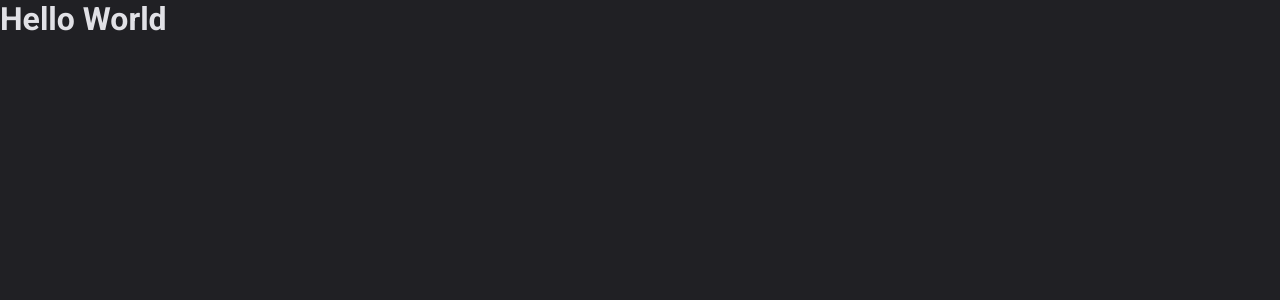
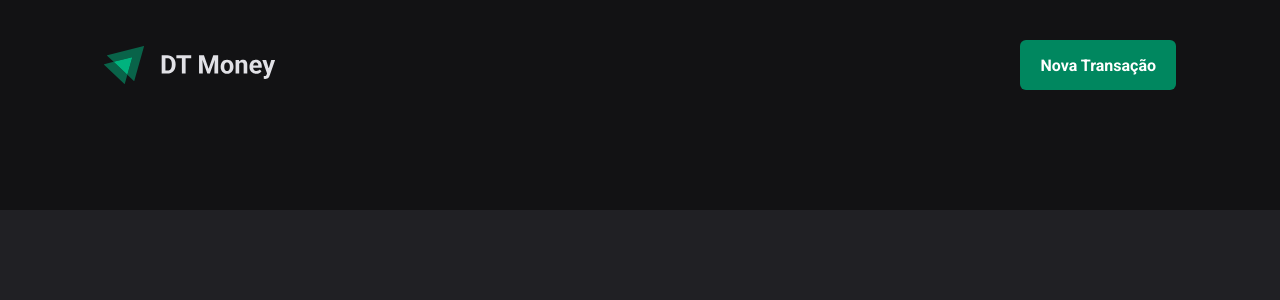
Before and after one commit to KrisMazzini/dt-money, a React (Vite) app: page / in a window 1280 px wide. Shown: the top 300 px of the page. Built offline with nearby package versions, Linux system fonts and the light colour scheme.

Commit message:
create header

```diff
--- a/src/App.tsx
+++ b/src/App.tsx
@@ -3,10 +3,12 @@
 import { defaultTheme } from './styles/themes/default'
 import { GlobalStyle } from './styles/global'
 
+import { Transactions } from './pages/Transactions'
+
 export function App() {
   return (
     <ThemeProvider theme={defaultTheme}>
-      <h1>Hello World</h1>
+      <Transactions />
 
       <GlobalStyle />
     </ThemeProvider>
--- /dev/null
+++ b/src/components/Header/index.tsx
@@ -0,0 +1,14 @@
+import { HeaderContainer, HeaderContent, NewTransactionButton } from './styles'
+
+import logoImg from '../../assets/logo.svg'
+
+export function Header() {
+  return (
+    <HeaderContainer>
+      <HeaderContent>
+        <img src={logoImg} alt="" />
+        <NewTransactionButton>Nova Transação</NewTransactionButton>
+      </HeaderContent>
+    </HeaderContainer>
+  )
+}
--- /dev/null
+++ b/src/components/Header/styles.ts
@@ -0,0 +1,37 @@
+import styled from 'styled-components'
+
+export const HeaderContainer = styled.header`
+  background: ${(props) => props.theme['gray-900']};
+  padding: 2.5rem 0 7.5rem;
+`
+
+export const HeaderContent = styled.div`
+  width: 100%;
+  max-width: 1120px;
+
+  margin: 0 auto;
+  padding: 0 1.5rem;
+
+  display: flex;
+  justify-content: space-between;
+  align-items: center;
+`
+
+export const NewTransactionButton = styled.button`
+  height: 50px;
+
+  padding: 0 1.25rem;
+  border: 0;
+  border-radius: 6px;
+
+  font-weight: bold;
+  color: ${(props) => props.theme.white};
+  background: ${(props) => props.theme['green-500']};
+
+  cursor: pointer;
+
+  &:hover {
+    background: ${(props) => props.theme['green-700']};
+    transition: background-color 0.2s;
+  }
+`
--- /dev/null
+++ b/src/pages/Transactions/index.tsx
@@ -0,0 +1,9 @@
+import { Header } from '../../components/Header'
+
+export function Transactions() {
+  return (
+    <div>
+      <Header />
+    </div>
+  )
+}
```
Also changed, not shown: src/assets/icon.svg (added), src/assets/logo.svg (added), src/pages/Transactions/styles.ts (added).
